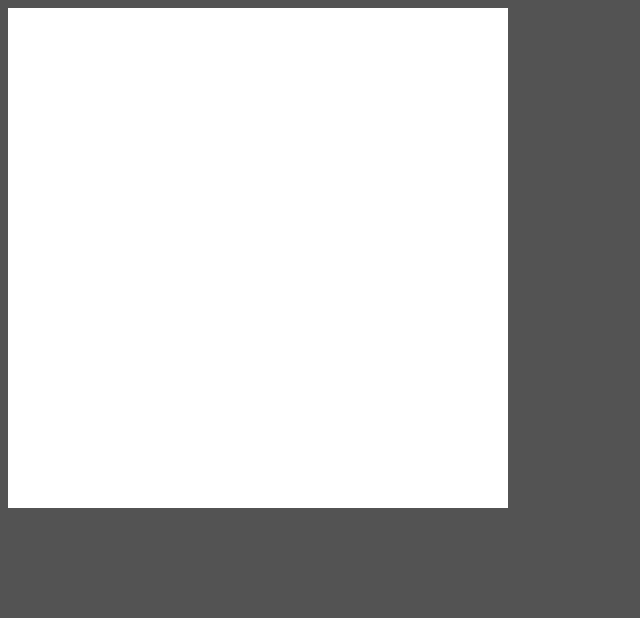
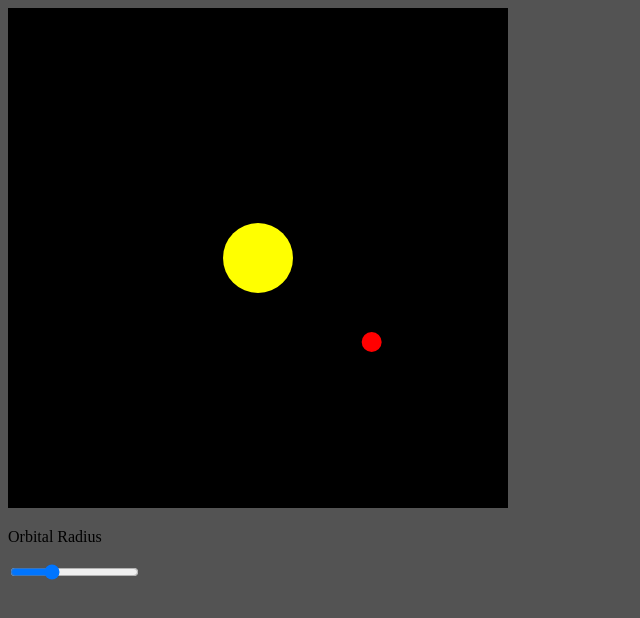
Before and after one commit to Adamv27/physics, a plain HTML site: page src/pages/orbits.html in a window 1280 px wide. Shown: the whole page, without its empty margins (0-640 px from the left). Drawn offline with Linux system fonts and the light colour scheme.

Commit message:
Planet orbiting sun with orbital radius adjuster

```diff
--- a/src/pages/orbits.html
+++ b/src/pages/orbits.html
@@ -9,7 +9,10 @@
   <body>
     <canvas id="orbits"></canvas>
 
-    <script src="../scripts/orbits.js" type="module"></script>
+    <p>Orbital Radius</p>
+    <input type="range" id="orbital-radius" min="70" max="300" step="10" value="141"/>
+
+    <script src="../scripts/orbits/orbits.js" type="module"></script>
     <script src="../scripts/engine.js" type="module"></script>
   </body>
 </html>
--- a/src/scripts/engine.js
+++ b/src/scripts/engine.js
@@ -4,6 +4,7 @@ export class Engine {
     this.canvas.width = 500
     this.canvas.height = 500
     this.ctx = this.canvas.getContext("2d");
+    this.canvasColor = "#FFFFFF"
   }
 
   update(seconds_passed) {
@@ -13,7 +14,7 @@ export class Engine {
   }
 
   clearCanvas() {
-    this.ctx.fillStyle = "#FFFFFF"
+    this.ctx.fillStyle = this.canvasColor;
     this.ctx.fillRect(0, 0, 500, 500);
   }
 }
--- a/src/scripts/orbits.js
+++ /dev/null
@@ -1,16 +0,0 @@
-import runEngine, { Engine } from "./engine.js";
-
-class GravitationEngine extends Engine {
-  constructor() {
-    super("orbits");
-  }
-
-  update() {
-
-  }
-
-  draw() {
-  }
-}
-
-runEngine(new GravitationEngine())
--- /dev/null
+++ b/src/scripts/orbits/body.js
@@ -0,0 +1,62 @@
+import { Vector2d } from "../vector.js";
+
+const BIG_G = 1;
+
+export default class Body {
+  constructor(color, x, y, radius) {
+    this.radius = radius;
+    this.x = x;
+    this.y = y;
+    this.mass = 1000000;
+
+    this.color = color;
+
+    this.vx = 0;
+    this.vy = 0;
+  }
+
+  setInitalVelocity(bodyOrbited) {
+    const distance = this.distanceTo(bodyOrbited);
+    const r = distance.magnitude();
+
+    const tangential_velocity = Math.sqrt((BIG_G * bodyOrbited.mass) / r);
+
+    this.vx = -tangential_velocity * (distance.y / r);
+    this.vy = tangential_velocity * (distance.x / r);
+  }
+
+
+  distanceTo(otherBody) {
+    const dx = (this.x - otherBody.x);
+    const dy = (this.y - otherBody.y);
+    return new Vector2d(dx, dy);
+  }
+
+  gravitationalAcceleration(bodyOrbited) {
+    const orbitalRadius = this.distanceTo(bodyOrbited);
+
+    const acceleration = (BIG_G * bodyOrbited.mass) / (orbitalRadius.magnitude() ** 2);
+
+    const acceleration_x = -acceleration * (orbitalRadius.x / orbitalRadius.magnitude());
+    const acceleration_y = -acceleration * (orbitalRadius.y / orbitalRadius.magnitude());
+
+    return new Vector2d(acceleration_x, acceleration_y);
+  }
+
+  update(secondsPassed, bodyOrbited) {
+    const acceleration = this.gravitationalAcceleration(bodyOrbited);
+
+    this.vx += acceleration.x * secondsPassed;
+    this.vy += acceleration.y * secondsPassed;
+
+    this.x += this.vx * secondsPassed;
+    this.y += this.vy * secondsPassed;
+  }
+
+  draw(ctx) {
+    ctx.fillStyle = this.color;
+    ctx.beginPath();
+    ctx.arc(this.x , this.y , this.radius, 0, 2 * Math.PI, false);
+    ctx.fill();
+  }
+}
--- /dev/null
+++ b/src/scripts/orbits/orbits.js
@@ -0,0 +1,56 @@
+import runEngine, { Engine } from "../engine.js";
+import Body from "./body.js";
+
+class GravitationEngine extends Engine {
+  constructor() {
+    super("orbits");
+    this.canvasColor = "#000";
+
+    this.sun = new Body(
+      "#FFFF00",
+      this.canvas.width/2,
+      this.canvas.height/2,
+      this.radius = 35
+    );
+
+    this.planet = new Body(
+      "#FF0000",
+      this.canvas.width/2 - 100,
+      this.canvas.height/2 - 100,
+      this.radius = 10
+    );
+
+    this.planet.setInitalVelocity(this.sun);
+  }
+
+  update(secondsPassed) {
+    this.planet.update(secondsPassed, this.sun);
+  }
+
+  draw() {
+    this.sun.draw(this.ctx);
+    this.planet.draw(this.ctx);
+  }
+
+  adjustOrbitalRadius(newRadius) {
+    const theta = Math.atan2(this.planet.y - this.sun.y, this.planet.x - this.sun.x);
+
+    const newX = this.sun.x + newRadius * Math.cos(theta);
+    const newY = this.sun.y + newRadius * Math.sin(theta);
+
+    this.planet.x = newX;
+    this.planet.y = newY;
+
+    this.planet.setInitalVelocity(this.sun);
+  }
+}
+
+
+const engine = new GravitationEngine();
+runEngine(engine);
+
+
+document.getElementById("orbital-radius").addEventListener("input", (event) => {
+  const newRadius = event.target.value;
+  engine.adjustOrbitalRadius(parseInt(newRadius))
+});
--- a/src/scripts/vector.js
+++ b/src/scripts/vector.js
@@ -13,6 +13,7 @@ export class Vector2d {
     if (v instanceof Vector2d) return new Vector2d(this.x - v.x, this.y - v.y);
     return new Vector2d(this.x - v, this.y - v)
   }
+
   multiply(v) {
     if (v instanceof Vector2d) return new Vector2d(this.x * v.x, this.y * v.y);
     return new Vector2d(this.x * v, this.y * v)
```
Also changed, not shown: src/scripts/orbits/satellite.js (added), src/scripts/util.js (line endings or trailing spaces).
